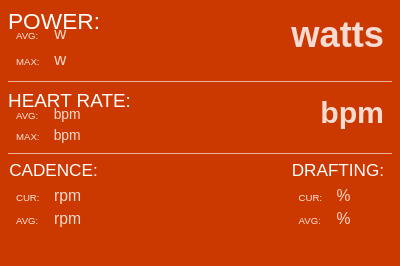
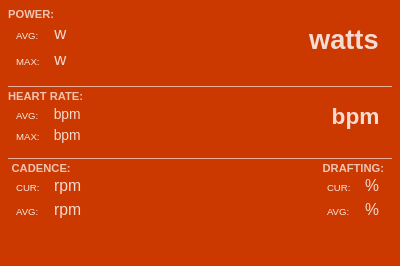
Before and after one commit to SauceLLC/sauce4zwift, an Electron app: page pages/watching.html in a window 400 px wide. Drawn offline with Linux system fonts and the light colour scheme.

Commit message:
Style cleanups for common and watching compat

```diff
--- a/pages/common.css
+++ b/pages/common.css
@@ -1,6 +1,24 @@
+html, body {
+    margin: 0;
+    width: 100%;
+    height: 100%;
+}
+
+html {
+    box-sizing: border-box;
+}
+*, *:before, *:after {
+    box-sizing: inherit;
+}
+
 body {
     background: #ff5e0080;
     color: white;
     font-size: 7vw;
     font-family: sans-serif;
 }
+
+#content {
+    display: flex;
+    flex-direction: column;
+}
--- a/pages/watching.html
+++ b/pages/watching.html
@@ -12,15 +12,21 @@
             .entry {
                 display: flex;
                 flex-direction: column;
-                margin-top: 0.2rem;
-                padding: 1rem 0.5rem;
-                padding-bottom: 0.32rem;
+                margin: 0.2rem 0.5rem 0;
+                padding: 1rem 0.5rem 0.6rem;
                 position: relative;
             }
 
             .entry:not(:last-child) {
                 border-bottom: 1px solid #fff9;
-                margin-bottom: 0.5rem;
+            }
+
+            .entry:first-child {
+                margin-top: 0.5rem;
+            }
+
+            .entry:last-child {
+                margin-bottom: 0;
             }
 
             .entry.columns {
@@ -38,7 +44,9 @@
             }
 
             .entry heading {
-                font-size: 0.45em;
+                font-size: 0.7rem;
+                font-weight: bold;
+                opacity: 0.7;
                 display: block;
                 margin-bottom: 0.3em;
             }
@@ -50,7 +58,6 @@
             }
 
             .sub > heading {
-                font-size: 0.60em;
                 margin-left: -0.4em;
                 margin-top: -0.3em;
             }
@@ -58,7 +65,7 @@
             .entry .primary {
                 font-size: 1.8em;
                 font-weight: bold;
-                margin-top: -1.4rem;
+                margin-top: -1rem;
                 display: flex;
                 flex-direction: column;
                 align-items: flex-end;
@@ -66,9 +73,10 @@
             }
 
             .primary abbr.unit {
-                font-size: 0.4em;
+                font-size: 0.3em;
                 line-height: 1;
                 margin-top: -0.2em;
+                margin-right: 0.2em;
             }
 
             .entry .row {
```
